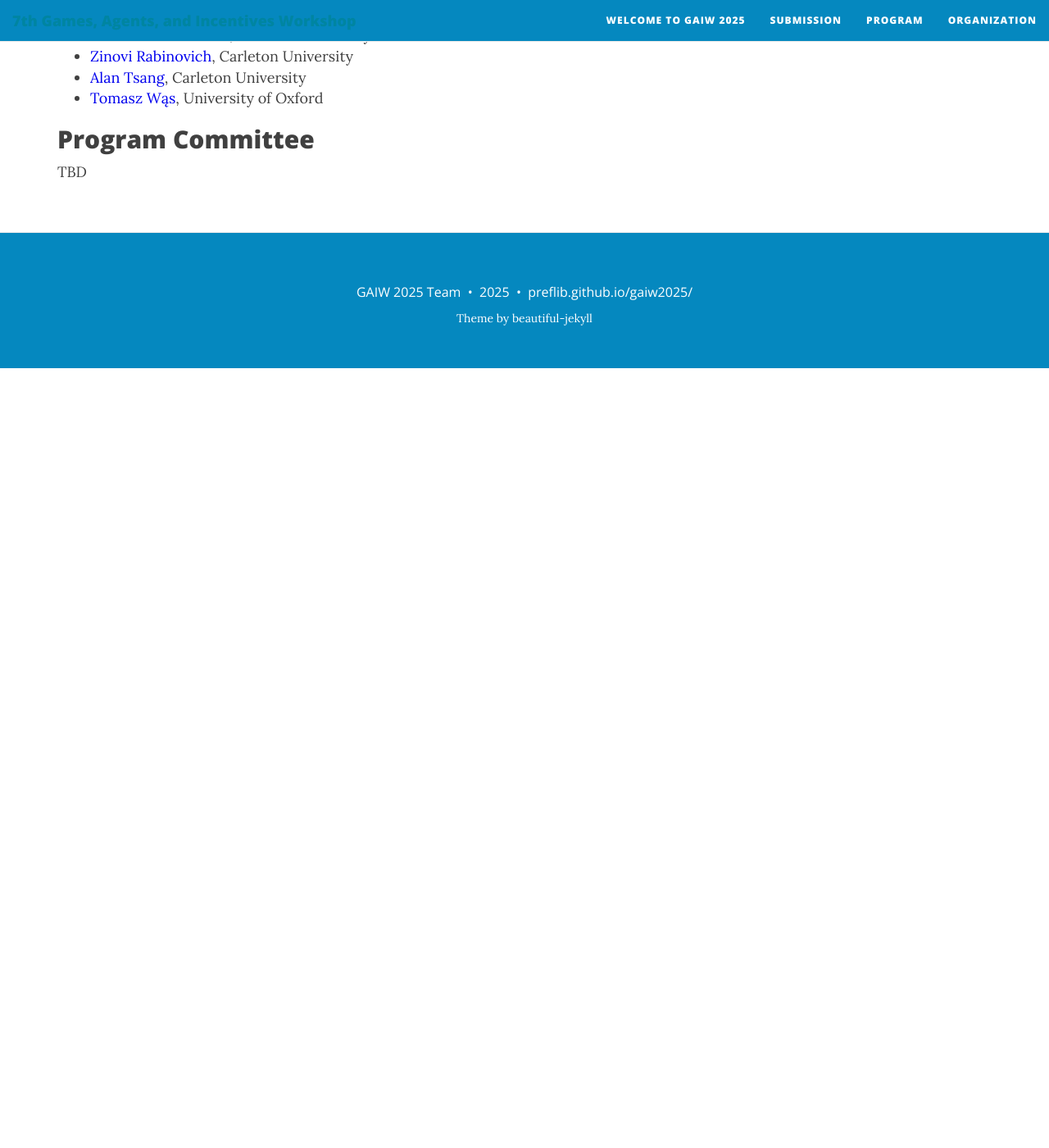
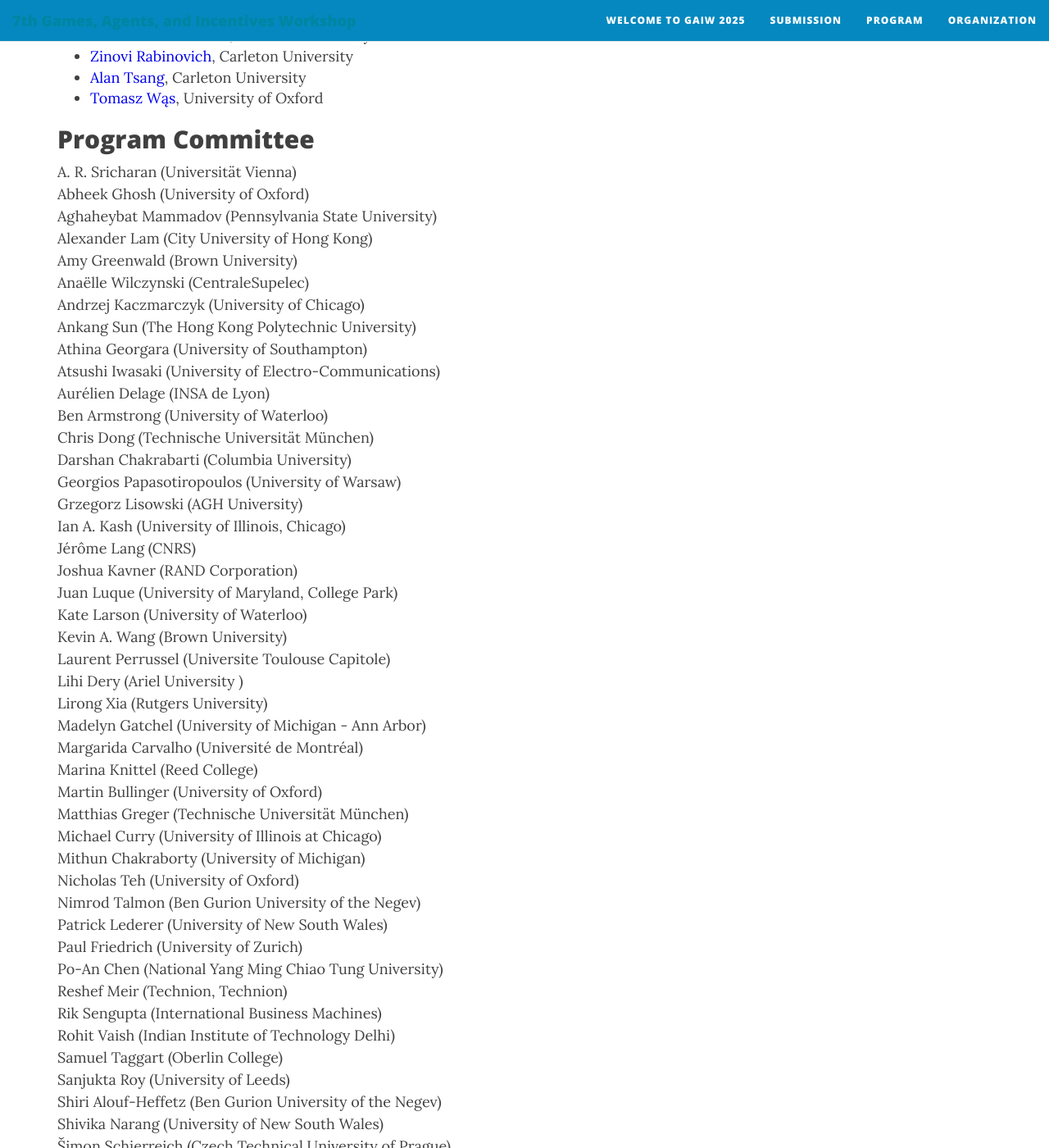
Before and after one commit to PrefLib/gaiw2025, a Jekyll site: the page built from organization.md, in a window 1280 px wide and 1400 px high, scrolled down 402 px. Shown: the whole window at 82% size. Built offline with Jekyll 4.4.1, drawn with Linux system fonts in a browser that asks for light colours; nearby versions of some CDN libraries; before the commit the page ends 900 px from its top, so only the background shows below that; some of the changed text lies outside the part shown.

Commit message:
Update organization.md
Added program committee

```diff
--- a/organization.md
+++ b/organization.md
@@ -18,66 +18,63 @@ published: true
 * [Tomasz Wąs](https://www.mimuw.edu.pl/~twas/), University of Oxford
 
 ## Program Committee
-TBD
-<!--
-Shiri Alouf-Heffetz (Ben Gurion University)<br>
-Ben Armstrong (University of Waterloo)<br>
-Lorenzo Bastianello (Ca' Foscari University of Venice)<br>
-Nawal Benabbou (Sorbonne Université - LIP6)<br>
-Márton Benedek (Centre for Economic and Regional Studies)<br>
-Martin Bullinger (University of Oxford)<br>
-Margarida Carvalho (Université de Montréal)<br>
-Po-An Chen (National Yang Ming Chiao Tung University)<br>
-Sankarshan Damle (IIIT, Hyderabad)<br>
-Aurélien Delage (INSA)<br>
-Théo Delemazure (Paris Dauphine University)<br>
-Edith Elkind (University of Oxford)<br>
-Gabor Erdelyi (University of Canterbury)<br>
-Roy Fairstein (BGU)<br>
-Piotr Faliszewski (AGH University)<br>
-Serge Gaspers (UNSW Sydney)<br>
-Athina Georgara (Artificial Intelligence Research Institute (IIIA), CSIC)<br>
-Denizalp Goktas (Brown University)<br>
-Amy R. Greenwald (Brown University)<br>
-Sujit Gujar (Machine Learning Laboratory, International Institute of Information Technology, Hyderabad)<br>
-Noam Hazon (Ariel University)<br>
-Mehmet S. Ismail (King's College London)<br>
-Atsushi Iwasaki (University of Electro-Communications)<br>
-Joshua Kavner (Rensselaer Polytechnic Institute)<br>
-Marina L. Knittel (University of Maryland, College Park)<br>
-Alexander Lam (City University of Hong Kong)<br>
-Patrick Lederer (Technische Universität München)<br>
-Grzegorz Lisowski (AGH University)<br>
-Buhong Liu (King's College London)<br>
-Aghaheybat Mammadov (Pennsylvania State University)<br>
-Reshef Meir (Technion)<br>
-Caspar Oesterheld (Carnegie Mellon University)<br>
-Josue Ortega (Queen's University Belfast)<br>
-Manisha Padala (Machine Learning Lab, International Institute of Information Technology, Hyderabad)<br>
-Laurent Perrussel (University of Toulouse 1)<br>
-Baharak Rastegari (University of Southampton)<br>
-Sanjukta Roy (University of Leeds)<br>
-Šimon Schierreich (Czech Technical University in Prague)<br>
-Rik Sengupta (University of Massachusetts Amherst)<br>
-Aditi Sethia (IIT Gandhinagar)<br>
-Sofia Simola (TU Wien)<br>
-A. R. Sricharan (University of Vienna)<br>
-Errikos Streviniotis (Technical University of Crete)<br>
-Martin Strobel (National University of Singapore)<br>
-Warut Suksompong (National University of Singapore)<br>
-Ankang Sun (Department of Computing The Hong Kong Polytechnic University)<br>
-Zhaohong Sun (Kyushu University)<br>
-Sam Taggart (Oberlin College)<br>
-Rohit Vaish (Indian Institute of Technology Delhi)<br>
-Victor Verdugo (Universidad de O'Higgins)<br>
-Vignesh Viswanathan (University of Massachusetts, Amherst)<br>
-Toby Walsh (UNSW Sydney)<br>
-Anaëlle Wilczynski (CentraleSupélec)<br>
-Lirong Xia (RPI)<br>
-Vahid Yazdanpanah (University of Southampton)<br>
-Guanghui Yu (Washington University in St. Louis)<br>
-Dengji Zhao (ShanghaiTech University)<br>
--->
+A. R. Sricharan (Universität Vienna)
+<br>Abheek Ghosh (University of Oxford)
+<br>Aghaheybat Mammadov (Pennsylvania State University)
+<br>Alexander Lam (City University of Hong Kong)
+<br>Amy Greenwald (Brown University)
+<br>Anaëlle Wilczynski (CentraleSupelec)
+<br>Andrzej Kaczmarczyk (University of Chicago)
+<br>Ankang Sun (The Hong Kong Polytechnic University)
+<br>Athina Georgara (University of Southampton)
+<br>Atsushi Iwasaki (University of Electro-Communications)
+<br>Aurélien Delage (INSA de Lyon)
+<br>Ben Armstrong (University of Waterloo)
+<br>Chris Dong (Technische Universität München)
+<br>Darshan Chakrabarti (Columbia University)
+<br>Georgios Papasotiropoulos (University of Warsaw)
+<br>Grzegorz Lisowski (AGH University)
+<br>Ian A. Kash (University of Illinois, Chicago)
+<br>Jérôme Lang (CNRS)
+<br>Joshua Kavner (RAND Corporation)
+<br>Juan Luque (University of Maryland, College Park)
+<br>Kate Larson (University of Waterloo)
+<br>Kevin A. Wang (Brown University)
+<br>Laurent Perrussel (Universite Toulouse Capitole)
+<br>Lihi Dery (Ariel University )
+<br>Lirong Xia (Rutgers University)
+<br>Madelyn Gatchel (University of Michigan - Ann Arbor)
+<br>Margarida Carvalho (Université de Montréal)
+<br>Marina Knittel (Reed College)
+<br>Martin Bullinger (University of Oxford)
+<br>Matthias Greger (Technische Universität München)
+<br>Michael Curry (University of Illinois at Chicago)
+<br>Mithun Chakraborty (University of Michigan)
+<br>Nicholas Teh (University of Oxford)
+<br>Nimrod Talmon (Ben Gurion University of the Negev)
+<br>Patrick Lederer (University of New South Wales)
+<br>Paul Friedrich (University of Zurich)
+<br>Po-An Chen (National Yang Ming Chiao Tung University)
+<br>Reshef Meir (Technion, Technion)
+<br>Rik Sengupta (International Business Machines)
+<br>Rohit Vaish (Indian Institute of Technology Delhi)
+<br>Samuel Taggart (Oberlin College)
+<br>Sanjukta Roy (University of Leeds)
+<br>Shiri Alouf-Heffetz (Ben Gurion University of the Negev)
+<br>Shivika Narang (University of New South Wales)
+<br>Šimon Schierreich (Czech Technical University of Prague)
+<br>Sofia Simola (Technische Universität Wien)
+<br>Stanisław Szufa (Université Paris Dauphine - PSL)
+<br>Suman Sadhukhan (University of Haifa)
+<br>Tamir Tassa (Open University of Israel)
+<br>Théo Delemazure (Université Paris-Dauphine - PSL)
+<br>Tomasz Wąs (University of Oxford)
+<br>Vahid Yazdanpanah (University of Southampton)
+<br>Vignesh Viswanathan (University of Massachusetts at Amherst)
+<br>Warut Suksompong (National University of Singapore)
+<br>Xiaohui Bei (Nanyang Technological University)
+<br>Yair Zick (University of Massachusetts, Amherst)
+<br>Zhaohong Sun (Kyushu University)
 
 <!--
 | Name | Institution |
```
